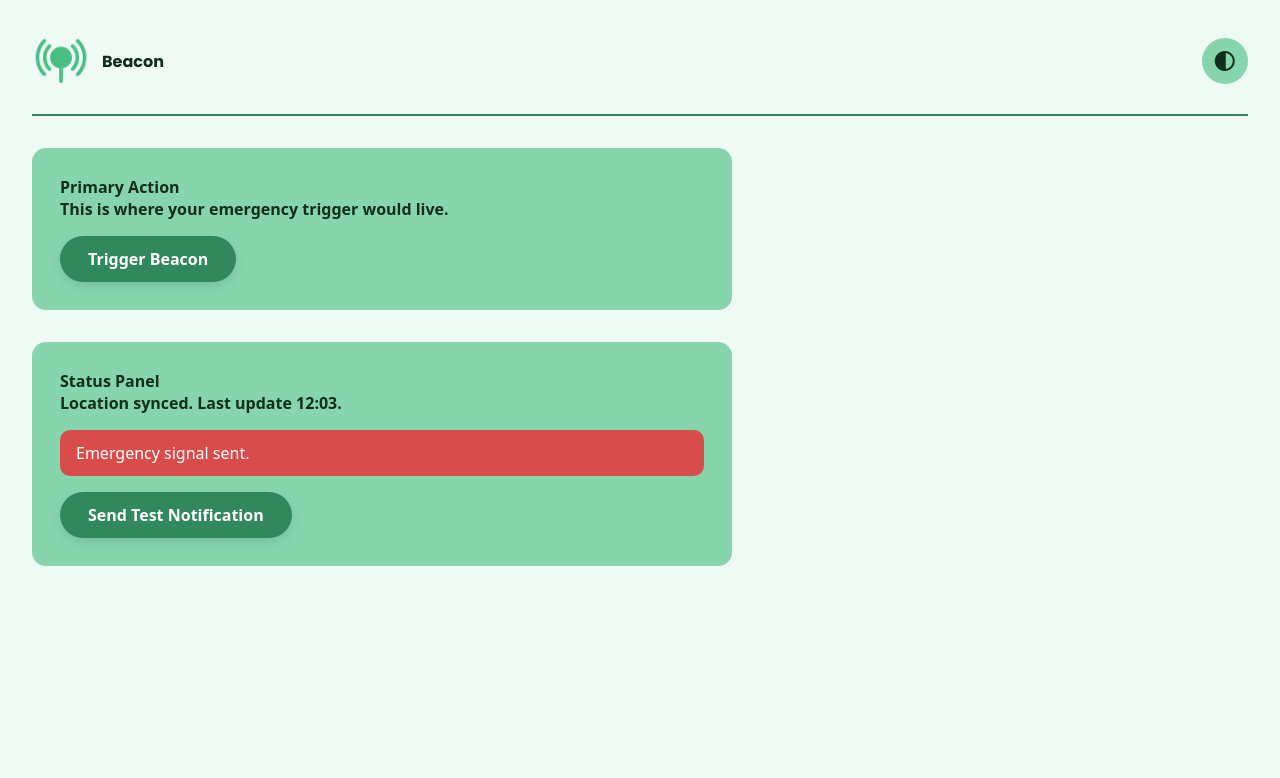
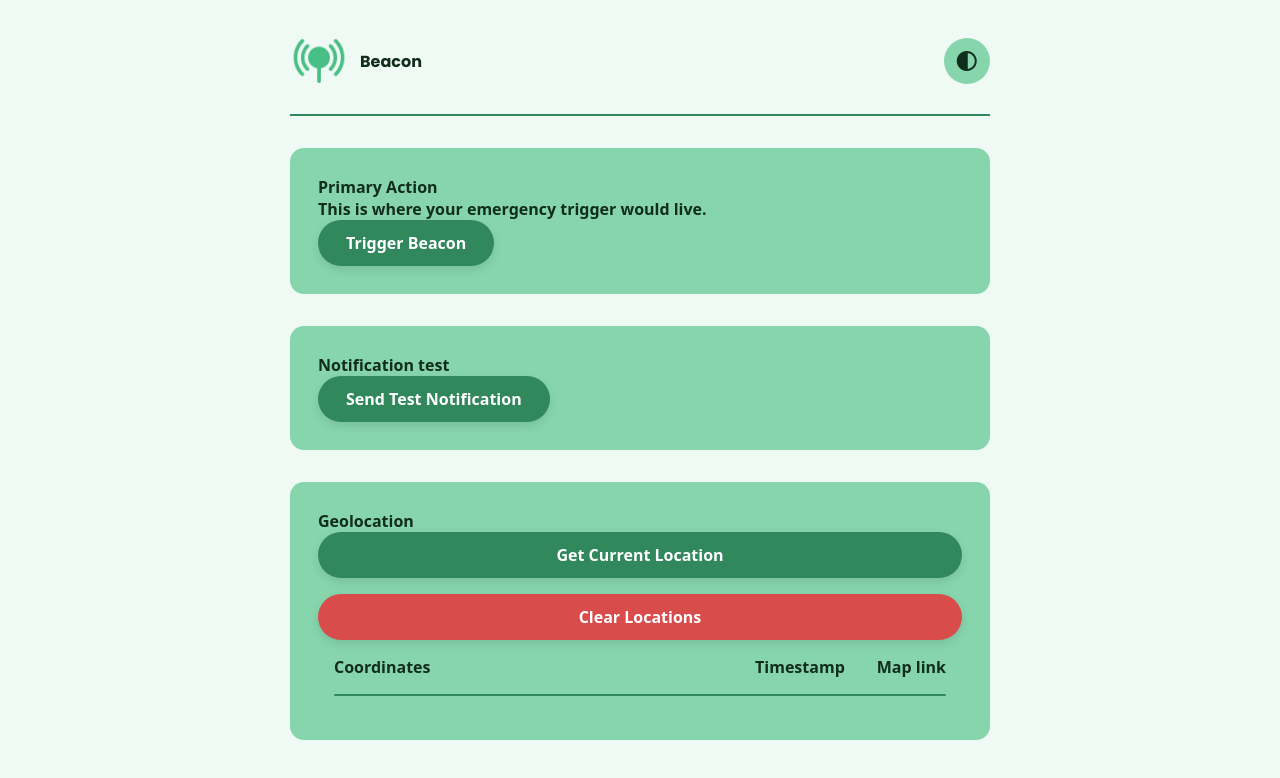
Before and after one commit to FEDavid/DWT-CW, a React (Vite) app in the folder beacon/: page / in a window 1280 px wide. Shown: the top 778 px of the page. Built offline with nearby package versions, Linux system fonts and the light colour scheme.

Commit message:
Implemented storing geolocation data in local storage as well as displaying data

```diff
--- a/beacon/src/App.jsx
+++ b/beacon/src/App.jsx
@@ -7,10 +7,9 @@ import logo from "./assets/images/logo_light-green.png";
 // Import components
 import ThemeToggle from "./components/ThemeToggle";
 import NotificationTest from "./components/NotificationTest";
+import GeolocateTest from "./components/GeolocateTest";
 
 // Import hooks
-
-
 function App() {
   return (
     <div className="app">
@@ -32,15 +31,18 @@ function App() {
           </button>
         </section>
 
+        {/* Notification test */}
         <section className="card">
-          <h2>Status Panel</h2>
-          <p>Location synced. Last update 12:03.</p>
-          <div className="alert">
-            Emergency signal sent.
-          </div>
-          {/* Testing notifications */}
+          <h2>Notification test</h2>
           <NotificationTest />
         </section>
+
+        {/* Geolocate test */}
+        <section className="card">
+          <h2>Geolocation</h2>
+          <GeolocateTest />
+        </section>
+
       </main>
 
     </div>
--- a/beacon/src/assets/css/App.css
+++ b/beacon/src/assets/css/App.css
@@ -2,6 +2,41 @@
 @import './font_poppins.css';
 @import './colours.css';
 
+/* Loader animation */
+.loader {
+  border: 5px solid #f3f3f3;
+  border-top: 5px solid var(--green-medium);
+  border-radius: 50%;
+  height: 15px;
+  width: 15px;
+  animation: spin 2s linear infinite;
+}
+
+@keyframes spin {
+  0% { transform: rotate(0deg); }
+  100% { transform: rotate(360deg); }
+}
+
+
+a{
+  text-decoration: none;
+  color: var(--text);
+  transition: opacity 0.25s;
+}
+
+a[target="_blank"]::after {
+  content: " ↗";
+  font-size: 0.85em;
+  margin-left: 0.25rem;
+}
+
+a:visited{
+  color: var(--text);
+}
+
+a:hover{
+  opacity: 50%;
+}
 
 .app {
   min-height: 100vh;
@@ -12,8 +47,14 @@
   transition: background 0.3s ease, color 0.3s ease;
   display: flex;
   flex-direction: column;
+  align-items: center;
   padding: 2rem;
   gap: 2rem;
+}
+
+.header, .container{
+  width: 100%;
+  max-width: 700px;
 }
 
 .logo, .logo-container{
@@ -38,11 +79,11 @@
 .container {
   display: grid;
   gap: 2rem;
-  max-width: 700px;
 }
 
 .card {
   padding: 1.75rem;
+  position: relative;
   border-radius: 14px;
   background: var(--container);
   color: var(--text);
@@ -50,14 +91,19 @@
 }
 
 .primary-btn {
-  margin-top: 1rem;
   padding: 0.75rem 1.75rem;
+  position: relative;
   border: none;
   border-radius: 999px;
   font-weight: 600;
   cursor: pointer;
+  display: flex;
+  align-items: center;
+  gap: 0.5rem;
+  justify-content: center;
   background: var(--btn);
   color: #ffffff;
+  flex-grow: 1;
   box-shadow: 0 4px 10px rgba(0, 0, 0, 0.1);
   transition: transform 0.15s ease,
               background 0.2s ease,
@@ -68,6 +114,15 @@
   transform: translateY(-2.5px);
   background: var(--btn-hover);
   box-shadow: 0 6.5px 14px rgba(0, 0, 0, 0.25);
+}
+
+.danger-btn {
+  background: var(--alert);
+  color: #ffffff;
+}
+
+.danger-btn:hover {
+  background: var(--alert-hover);
 }
 
 .alert {
@@ -97,3 +152,82 @@
 .toggle-btn:hover {
   opacity: 0.85;
 }
+
+.button-row {
+  display: flex;
+  flex-direction: column;
+  flex-wrap: wrap;
+  gap: 1rem;
+}
+
+.seperator{
+  grid-column: 1 / span 3;
+  background: light-dark(var(--green-medium), var(--green-light));
+  height: 0.1rem;
+  border-radius: 1rem;
+}
+
+.geolocate-table {
+  display: grid;
+  grid-template-columns: 1fr repeat(2, auto);
+  column-gap: 2rem;
+  row-gap: 1rem;
+  background: var(--container);
+  padding: 1rem;
+  border-radius: 10px;
+}
+
+.geolocate-header{
+  text-wrap: nowrap;
+}
+
+.geolocate-cell, .geolocate-cell-last {
+  overflow: hidden;
+  text-overflow: ellipsis;
+  white-space: nowrap;
+  display: flex;
+  align-items: center;
+}
+
+.geolocate-cell-first {
+  overflow: hidden;
+  text-overflow: ellipsis;
+  white-space: nowrap;
+}
+
+.geolocate-cell-last{
+  background: var(--btn);
+  color: #ffffff;
+  padding: 0.1rem 2rem;
+  border-radius: 5rem;
+}
+
+.geolocate-cell-last:visited{
+  color: #ffffff;
+}
+
+/* Phone breakpoints */
+@media (max-width: 768px) {
+  .map-link-header{
+    display: none;
+  }
+
+  .geolocate-table{
+    grid-template-columns: 1fr auto;
+  }
+
+  .geolocate-cell{
+    overflow: hidden;
+    text-overflow: unset;
+    white-space: wrap;
+    padding-right: 1rem;
+  }
+
+  .seperator, .geolocate-cell-last{
+    grid-column: 1 / span 2;
+  }
+
+  .geolocate-cell-last{
+    justify-content: center;
+  }
+}
--- a/beacon/src/assets/css/colours.css
+++ b/beacon/src/assets/css/colours.css
@@ -22,4 +22,5 @@
 
   /* Alert */
   --alert: light-dark(#D94C4C, #E85C5C);
+  --alert-hover: light-dark(#E85C5C, #D94C4C);
 }
--- /dev/null
+++ b/beacon/src/components/GeolocateRow.jsx
@@ -0,0 +1,25 @@
+// GeolocateRow.jsx
+// Import styles
+import "../assets/css/App.css";
+
+// GeolocateRow.jsx
+function GeolocateRow({ latitude, longitude, timestamp }) {
+
+    // Referencing
+    // https://stackoverflow.com/questions/1801732/how-do-i-link-to-google-maps-with-a-particular-longitude-and-latitude
+    const mapLink = `https://maps.google.com/?q=${latitude},${longitude}`
+
+    return (
+        <>
+            <div className="geolocate-cell-first">
+                <p>Lat: {latitude}</p>
+                <p>Long: {longitude}</p>
+            </div>
+            <p className="geolocate-cell">{timestamp}</p>
+            <a href={mapLink} className="geolocate-cell-last" target="_blank">Open Google Maps</a>
+            <div className="seperator"></div>
+        </>
+    );
+}
+
+export default GeolocateRow;
--- /dev/null
+++ b/beacon/src/components/GeolocateTest.jsx
@@ -0,0 +1,96 @@
+// GeolocateTest.jsx
+// Import styles
+import "../assets/css/App.css";
+
+// import components
+import GeolocateRow from "./GeolocateRow";
+
+// import hooks
+import { useEffect, useState } from "react";
+
+function GeolocateTest() {
+    // Store array of location records instead of single values
+    const [locations, setLocations] = useState([]);
+
+    // Loading GPS data takes a second so adding loader
+    const [isLoading, setIsLoading] = useState(false);
+
+    // Load from localStorage on mount
+    useEffect(() => {
+        const saved = localStorage.getItem("locations");
+        if (saved) {
+            setLocations(JSON.parse(saved));
+        }
+    }, []); // empty dependency array = runs once on mount
+
+    // Save to localStorage whenever locations changes
+    useEffect(() => {
+        if (locations.length > 0) {
+            localStorage.setItem("locations", JSON.stringify(locations));
+        }
+    }, [locations]); // runs whenever locations array changes
+
+    // Get current location and add to array
+    const handleGetLocation = () => {
+        if (navigator.geolocation) {
+            setIsLoading(true); // show loading state
+            navigator.geolocation.getCurrentPosition(
+                (position) => {
+                    const newLocation = {
+                        latitude: position.coords.latitude,
+                        longitude: position.coords.longitude,
+                        timestamp: new Date(position.timestamp).toLocaleString('en-GB')
+                    };
+                    setLocations([...locations, newLocation]);
+                    setIsLoading(false); // hide loading state
+                },
+                (error) => {
+                    console.error("Geolocation error:", error);
+                    setIsLoading(false);
+                    alert("Failed to get location");
+                }
+            );
+        } else {
+            alert("Geolocation is not supported by this browser.");
+        }
+    };
+
+    // Clear all saved locations
+    const handleClearLocations = () => {
+        setLocations([]);
+        localStorage.removeItem("locations");
+    }
+
+    return (
+        <div>
+            <div className="button-row">
+                <button className="primary-btn" onClick={handleGetLocation} disabled={isLoading}>
+                    {isLoading && <div className="loader"></div>}
+                    {isLoading ? "Getting location.." : "Get Current Location"}
+                </button>
+                <button className="primary-btn danger-btn" onClick={handleClearLocations}>
+                    Clear Locations
+                </button>
+            </div>
+
+            {/* Table showing all geolocation data */}
+            <div className="geolocate-table">
+                <p className="geolocate-header">Coordinates</p>
+                <p className="geolocate-header">Timestamp</p>
+                <p className="geolocate-header map-link-header">Map link</p>
+                <div className="seperator"></div>
+                {/* Map over locations array to create rows */}
+                {locations.map((location, index) => (
+                    <GeolocateRow
+                        key={index}
+                        latitude={location.latitude}
+                        longitude={location.longitude}
+                        timestamp={location.timestamp}
+                    />
+                ))}
+            </div>
+        </div>
+    );
+}
+
+export default GeolocateTest;
```
